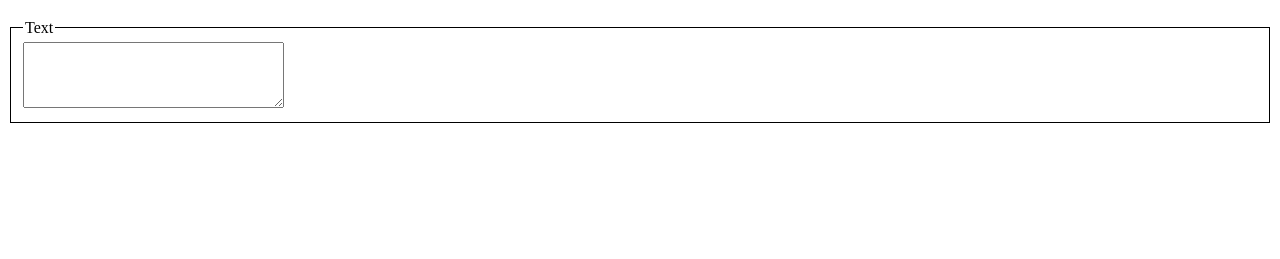
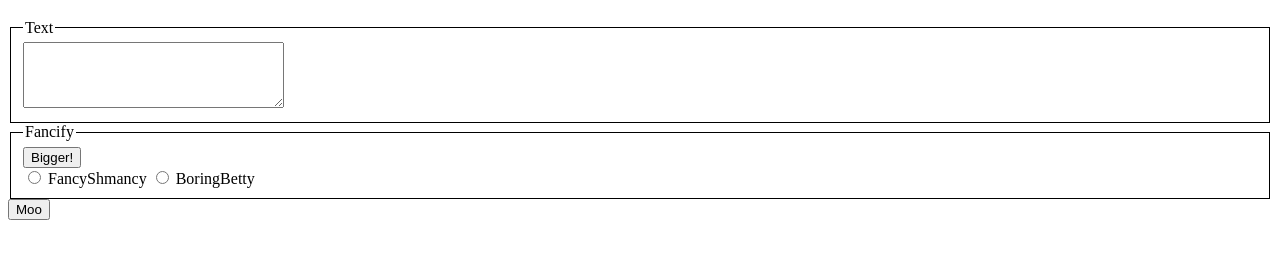
Before and after one commit to khalid7170/khalid7170.github.io, a plain HTML site: page index.html in a window 1280 px wide. Shown: the part 61-320 px from the top of the page. Drawn offline with Linux system fonts and the light colour scheme.

Commit message:
Update index.html

```diff
--- a/index.html
+++ b/index.html
@@ -2,20 +2,28 @@
 <html>
     <head>
         <title>Fancify Shamcify</title>
-
-		<!-- link to your script file here -->
+        <!-- Link to the JavaScript file -->
+        <script src="fancifymytext.js"></script>
     </head>
-
-	<body style="overscroll-behavior-x: auto;">
+    <body>
         <h1>Fancify my Text</h1>
 
-		<!-- Your UI controls go here -->
-
+        <!-- UI controls -->
         <fieldset style="border: 1px solid;">
             <legend>Text</legend>
             <textarea id="textInput" rows="4" cols="30"></textarea>
         </fieldset>
 
-		<!-- Your UI controls go here -->
+        <fieldset style="border: 1px solid;">
+            <legend>Fancify</legend>
+            <button id="biggerBtn">Bigger!</button>
+            <br/>
+            <input type="radio" id="fancyShmancy" name="style" onchange="styleText()">
+            <label for="fancyShmancy">FancyShmancy</label>
+            <input type="radio" id="boringBetty" name="style" onchange="styleText()">
+            <label for="boringBetty">BoringBetty</label>
+        </fieldset>
+
+        <button id="mooBtn">Moo</button>
     </body>
 </html>
```
Lines whose indentation alone changed are shown as unchanged.
